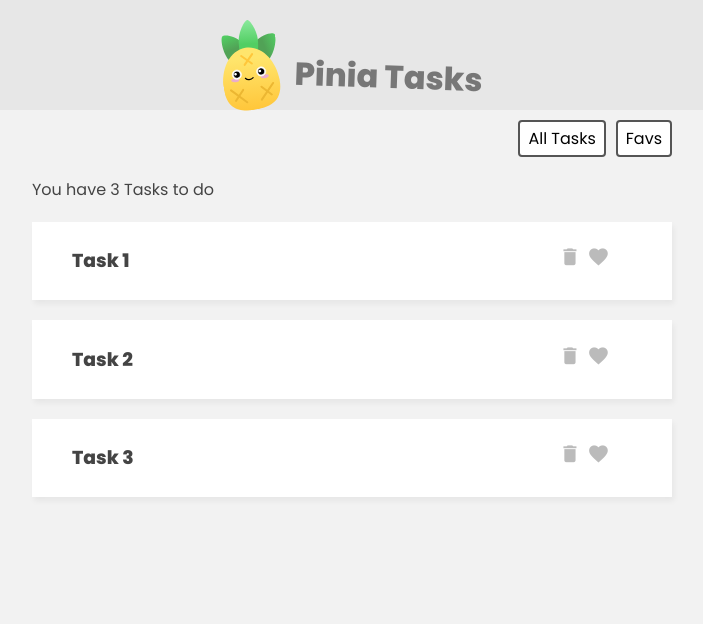
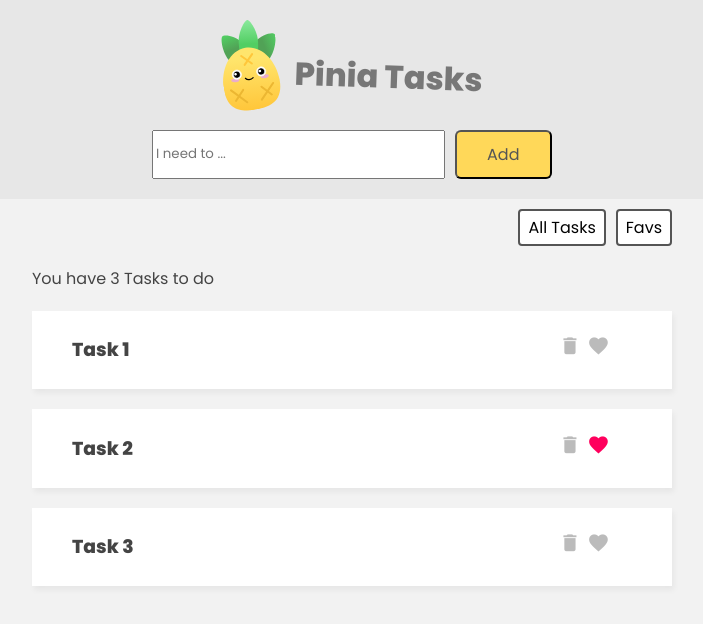
Before and after one commit to HazimAdel101/task-manager, a Vue app: page / in a window 1280 px wide. Shown: the top 624 px of the page, without its empty margins (288-991 px from the left). Built offline with nearby package versions, Linux system fonts and the light colour scheme.

Commit message:
delete and add a fav to a task

```diff
--- a/src/App.vue
+++ b/src/App.vue
@@ -4,6 +4,12 @@
       <img src="./assets/pinia-logo.svg" alt="pinia-logo">
       <h1>Pinia Tasks</h1>
     </header>
+
+    <!-- New task form  -->
+
+    <div class="new-task">
+      <TaskForm />
+    </div>
 
     <!-- Filter -->
     <nav class="filter">
@@ -36,6 +42,7 @@
 <script setup>
 import { useTasks } from "@/stores/TaskStore";
 import TaskDetails from '@/components/TaskDetails.vue';
+import TaskForm from '@/components/TaskForm.vue';
 import { ref } from 'vue';
 
 
--- a/src/assets/main.css
+++ b/src/assets/main.css
@@ -73,3 +73,29 @@ header h1 {
   cursor: pointer;
   font-size: 1em;
 }
+
+.new-task {
+  background: #e7e7e7;
+  padding: 20px 0;
+}
+
+form {
+  max-width: 400px;
+  margin: 0 auto;
+  display: grid;
+  grid-template-columns: 3fr 1fr;
+  gap: 10px;
+}
+
+form button {
+  background: #ffd859;
+  padding: 10px;
+  font-family: 'Poppins';
+  border-radius: 6px;
+  color: #555;
+  font-size: 1em;
+}
+
+.task i.active {
+  color: #ff005d;
+}
--- a/src/components/TaskDetails.vue
+++ b/src/components/TaskDetails.vue
@@ -2,15 +2,20 @@
     <div class="task">
         <h3>{{ task.title }}</h3>
         <div class="icons">
-            <i class="material-icons">delete</i>
-            <i class="material-icons">favorites</i>
+            <i @click="taskStore.deleteTask(task.id)" class="material-icons">delete</i>
+            <i  :class="task.isFav? 'active' : ''" @click="taskStore.toggleFav(task.id)" class="material-icons">favorites</i>
         </div>
     </div>
 </template>
 
 <script setup>
 import { defineProps } from 'vue';
+import { useTasks } from '@/stores/TaskStore';
+
 const props = defineProps({
     task: Object
 })
+
+const taskStore = useTasks();
+
 </script>
--- /dev/null
+++ b/src/components/TaskForm.vue
@@ -0,0 +1,26 @@
+<template>
+    <form @submit.prevent="handleSubmit">
+        <input type="text" placeholder="I need to ..." v-model="newTask">
+        <button>Add</button>
+    </form>
+</template>
+
+<script setup>
+
+import { ref } from 'vue';
+import { useTasks } from '@/stores/TaskStore';
+const taskStore = useTasks();
+const newTask = ref('');
+const handleSubmit = () => {
+
+    if (newTask.value.length > 0){
+        taskStore.addTask({
+            title: newTask.value,
+            isFav: false,
+            id: Math.floor(Math.random() * 999999)
+        })
+
+        newTask.value = '';
+    }
+}
+</script>
--- a/src/stores/TaskStore.js
+++ b/src/stores/TaskStore.js
@@ -38,5 +38,21 @@ export const useTasks = defineStore('tasks', {
             return state.tasks.length
         }
 
+    },
+    actions: {
+        addTask(task) {
+            this.tasks.push(task);
+        },
+
+        deleteTask(id) {
+
+            this.tasks = this.tasks.filter(task => task.id !== id)
+        },
+
+        toggleFav(id) {
+            const task = this.tasks.find(task => task.id === id)
+
+            task.isFav = !task.isFav
+        }
     }
 })
```
